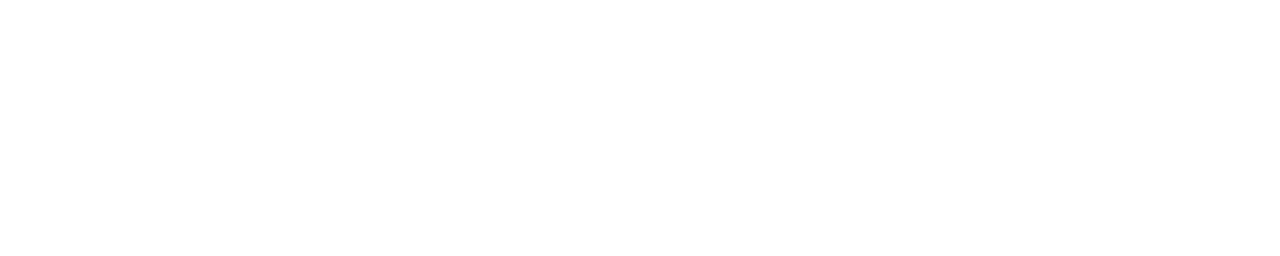
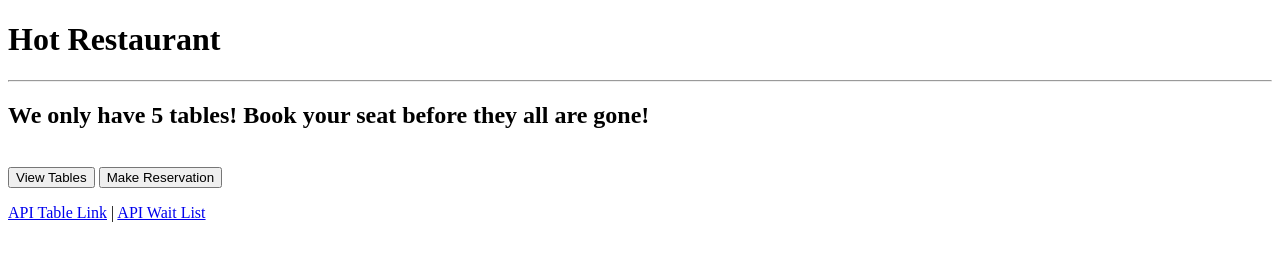
Before and after one commit to stevenstefanov/hot-restaurant, a website: page public/index.html in a window 1280 px wide. Drawn offline with Linux system fonts and the light colour scheme.

Commit message:
add server and base index.html code

```diff
--- a/public/index.html
+++ b/public/index.html
@@ -1,12 +1,50 @@
 <!DOCTYPE html>
-<html lang="en">
-<head>
-    <meta charset="UTF-8">
-    <meta http-equiv="X-UA-Compatible" content="IE=edge">
-    <meta name="viewport" content="width=device-width, initial-scale=1.0">
-    <title>Home Page</title>
-</head>
-<body>
-
-</body>
+<html lang=“en”>
+  <head>
+    <meta charset=“UTF-8" />
+    <title>Tables Page</title>
+    <!-- Latest compiled and minified CSS -->
+    <link
+      rel=“stylesheet”
+      href=“https://maxcdn.bootstrapcdn.com/bootstrap/4.0.0/css/bootstrap.min.css”
+    />
+    <link
+      rel=“stylesheet”
+      href=“https://stackpath.bootstrapcdn.com/font-awesome/4.7.0/css/font-awesome.min.css”
+    />
+  </head>
+  <body>
+    <div class=“container”>
+      <div class=“jumbotron”>
+        <h1 class=“text-center”>
+          <span class=“fa fa-fire”></span> Hot Restaurant
+        </h1>
+        <hr />
+        <h2 class=“text-center”>
+          We only have 5 tables! Book your seat before they all are gone!
+        </h2>
+        <br />
+        <div class=“text-center”>
+          <a href=“/tables”
+            ><button class=“btn btn-lg btn-primary”>
+              <span class=“fa fa-list-alt”></span> View Tables
+            </button></a
+          >
+          <a href=“/reserve”
+            ><button class=“btn btn-lg btn-danger”>
+              <span class=“fa fa-credit-card”></span> Make Reservation
+            </button></a
+          >
+        </div>
+      </div>
+      <footer class=“footer”>
+        <div class=“container”>
+          <p>
+            <a href=“/api/tables”>API Table Link</a> |
+            <a href=“/api/waitlist”>API Wait List</a>
+          </p>
+        </div>
+      </footer>
+    </div>
+  </body>
 </html>
```
Also changed, not shown: server.js (+19 -0 lines).
